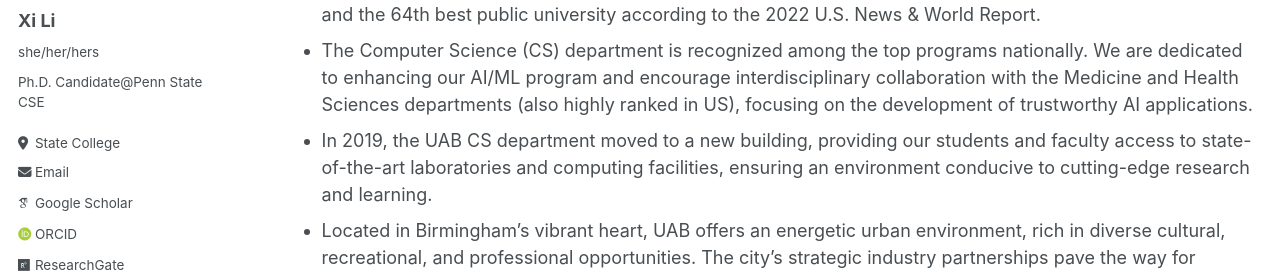
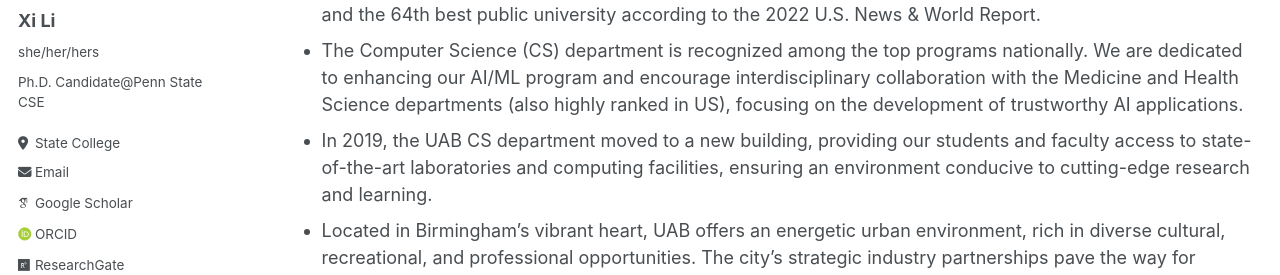
Before and after one commit to lixi1994/lx1994.github.io, a Jekyll site: the page built from _people/recruitment_en.md, in a window 1280 px wide and 900 px high, scrolled down 1078 px. Shown: the part 220-495 px from the top of the window. Built offline with Jekyll 4.4.1, drawn with Linux system fonts in a browser that asks for light colours; some web fonts are replaced.

Commit message:
update recruitment

```diff
--- a/_people/recruitment_en.md
+++ b/_people/recruitment_en.md
@@ -27,7 +27,7 @@ Xi Li is currently a PhD candidate in the Department of Computer Science and Eng
 
 ## Why UAB CS
 * As an R1 research public university in the United States, UAB stands out significantly in global academia. Positioned in the top 8 percent of universities worldwide, UAB also ranks as the 137th best national university and the 64th best public university according to the 2022 U.S. News & World Report.
-* The Computer Science (CS) department is recognized among the top programs nationally. We are dedicated to enhancing our AI/ML program and encourage interdisciplinary collaboration with the Medicine and Health Sciences departments (also highly ranked in US), focusing on the development of trustworthy AI applications.
+* The Computer Science (CS) department is recognized among the top programs nationally. We are dedicated to enhancing our AI/ML program and encourage interdisciplinary collaboration with the Medicine and Health Science departments (also highly ranked in US), focusing on the development of trustworthy AI applications.
 * In 2019, the UAB CS department moved to a new building, providing our students and faculty access to state-of-the-art laboratories and computing facilities, ensuring an environment conducive to cutting-edge research and learning.
 * Located in Birmingham's vibrant heart, UAB offers an energetic urban environment, rich in diverse cultural, recreational, and professional opportunities. The city's strategic industry partnerships pave the way for valuable internships, collaborations, and employment opportunities. Plus, Birmingham is perfect for outdoor enthusiasts and offers great convenience, including proximity to a Costco, a 10-minute drive to the airport, and a 2-3 hour drive to major cities like Atlanta, Memphis, and Nashville.
 
```
